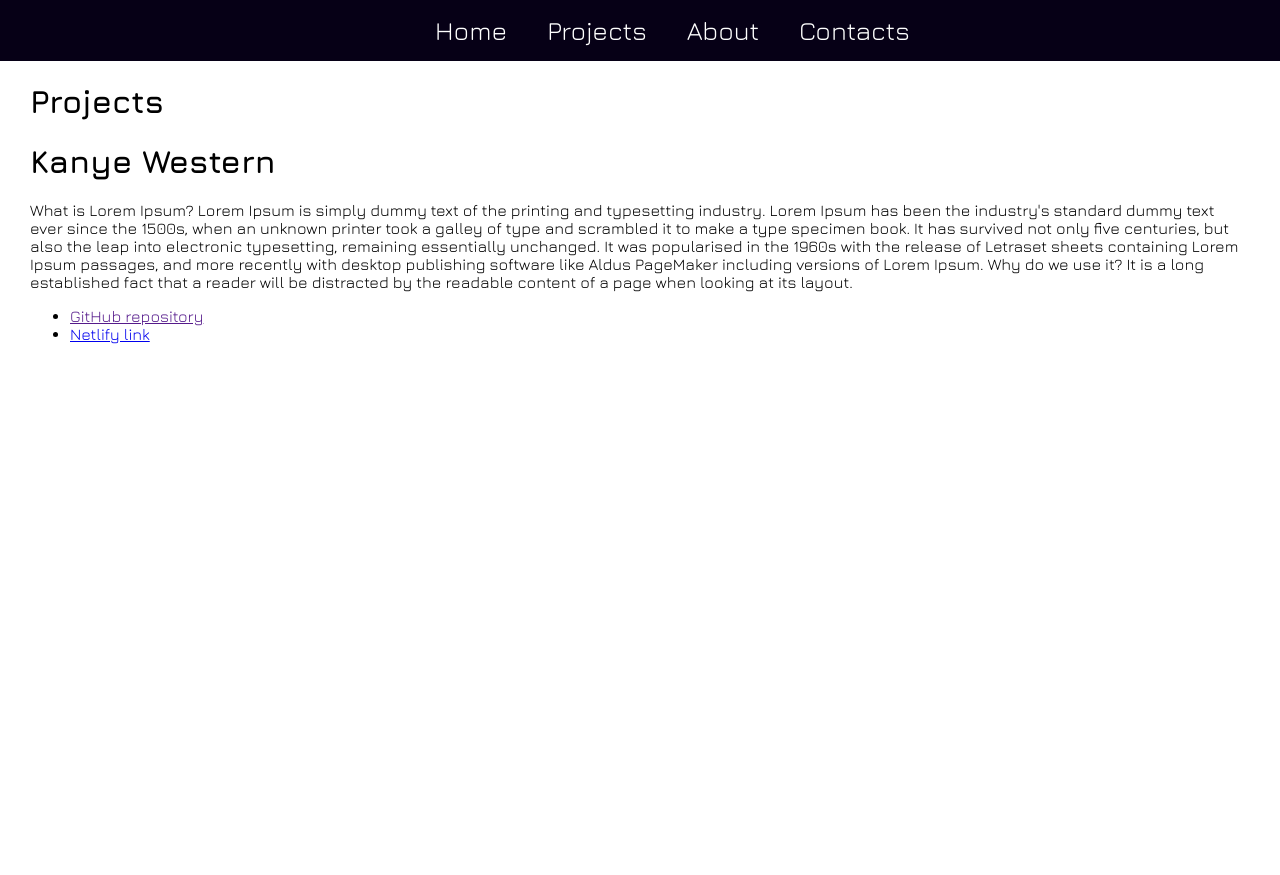
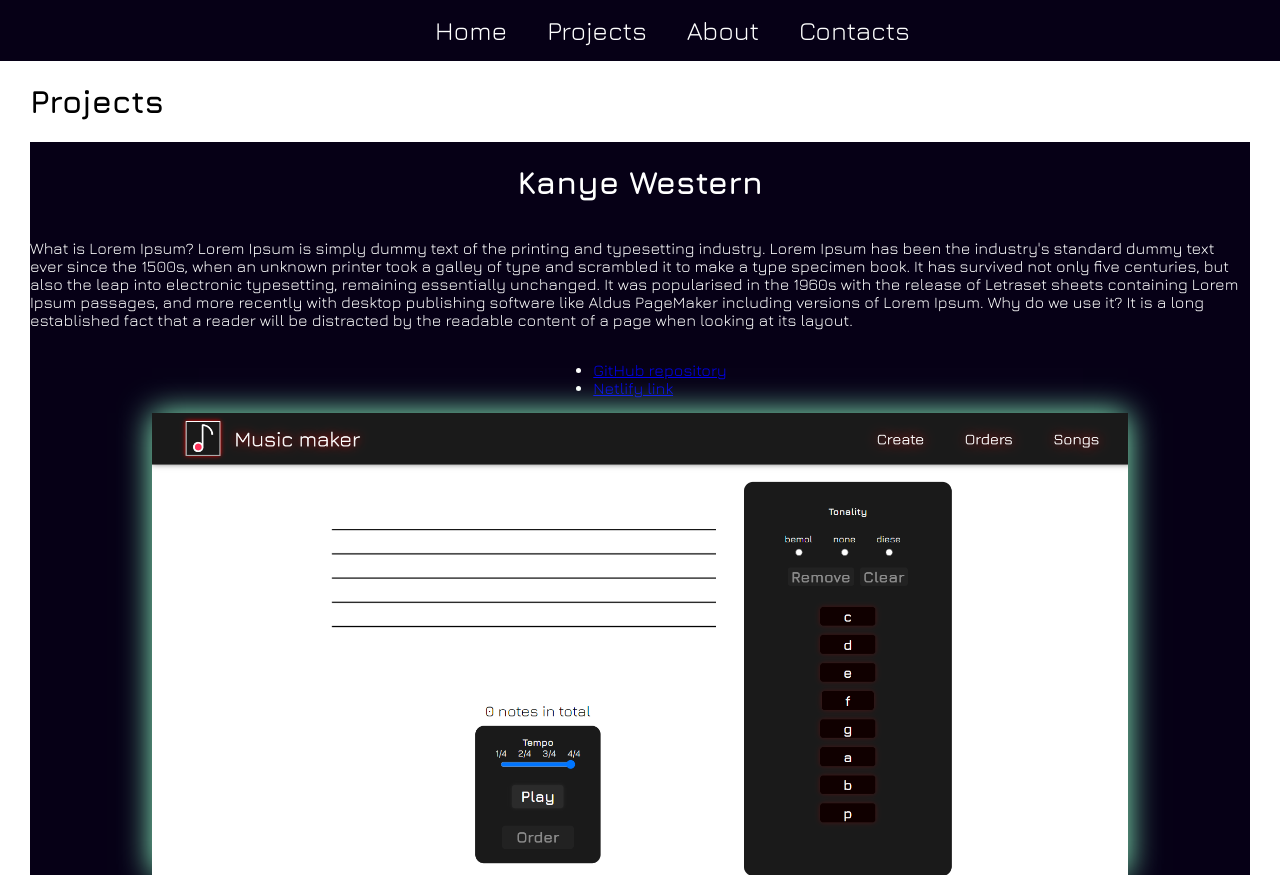
Before and after one commit to BaitemirAsanbaev/personal-site, a React (Create React App) app: page /projects/kanye-western in a window 1280 px wide. Before the commit the page ends 800 px from the top, so only its background shows below. Built offline with nearby package versions, Linux system fonts and the light colour scheme.

Commit message:
filled and project page and some styles

```diff
--- a/src/components/Site/Projects/Project/Project.js
+++ b/src/components/Site/Projects/Project/Project.js
@@ -1,18 +1,36 @@
 import classes from "./Project.module.css";
+import mus_img from "../../../../images/music-maker.png";
 
 const Project = ({match}) => {
 
   let project_name = "";
+  const links = [];
+  let screenshot = [];
 
     switch (match.params.id) {
       case "music-maker":
         project_name = "Music maker"
+        links.push(<ul>
+          <li><a href='https://github.com/BaitemirAsanbaev/music-maker' target='_blank'>GitHub repository</a></li>
+          <li><a href='https://baitemir-asanbaev.netlify.app/' target='_blank'>Netlify link</a></li>
+        </ul>)
+        screenshot.push(<img className={classes.screenshot} src={mus_img}/>)
         break;
       case "personal-site":
         project_name = "Personal site"
+        links.push(<ul>
+          <li><a href='https://github.com/BaitemirAsanbaev/personal-site' target='_blank'>GitHub repository</a></li>
+          <li><a href='https://baitemir.netlify.app/' target='_blank'>Netlify link</a></li>
+        </ul>)
+        screenshot.push(<img className={classes.screenshot} src={mus_img}/>)
         break;
       case "kanye-western":
         project_name = "Kanye Western"
+        links.push(<ul>
+          <li><a href='https://github.com/BaitemirAsanbaev/kanye-western' target='_blank'>GitHub repository</a></li>
+          <li><a href='https://kanye-western.netlify.app/' target='_blank'>Netlify link</a></li>
+        </ul>)
+        screenshot.push(<img className={classes.screenshot} src={mus_img}/>)
         break;
 
       default:
@@ -23,13 +41,10 @@
       <div className={classes.info}>
         <h1>{project_name}</h1>
         <p>What is Lorem Ipsum? Lorem Ipsum is simply dummy text of the printing and typesetting industry. Lorem Ipsum has been the industry's standard dummy text ever since the 1500s, when an unknown printer took a galley of type and scrambled it to make a type specimen book. It has survived not only five centuries, but also the leap into electronic typesetting, remaining essentially unchanged. It was popularised in the 1960s with the release of Letraset sheets containing Lorem Ipsum passages, and more recently with desktop publishing software like Aldus PageMaker including versions of Lorem Ipsum. Why do we use it? It is a long established fact that a reader will be distracted by the readable content of a page when looking at its layout.</p>
-        <ul>
-          <li><a href=''>GitHub repository</a></li>
-          <li><a href='https://www.baitemir.netlify.app' target='_blank'>Netlify link</a></li>
-        </ul>
+      {links}
       </div>
       <div className={classes.img}>
-
+        {screenshot}
       </div>
   </div> );
 }
--- a/src/components/Site/Projects/Project/Project.module.css
+++ b/src/components/Site/Projects/Project/Project.module.css
@@ -0,0 +1,13 @@
+.Project>div{
+  display: flex;
+  flex-direction: column;
+  align-items: center;
+}
+.Project{
+  background-color: #060016;
+  color: #fff;
+}
+.screenshot{
+  width: 80%;
+  box-shadow: 0 0 30px rgb(143, 256, 199);
+}
```
Also changed, not shown: src/images/music-maker.png (added), 1 other file (tests, documents, lock files or other folders).
